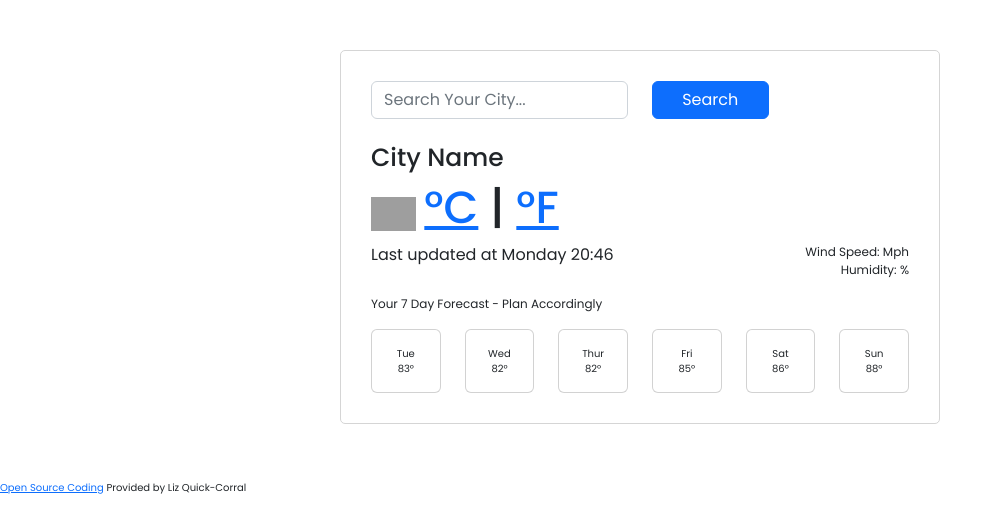
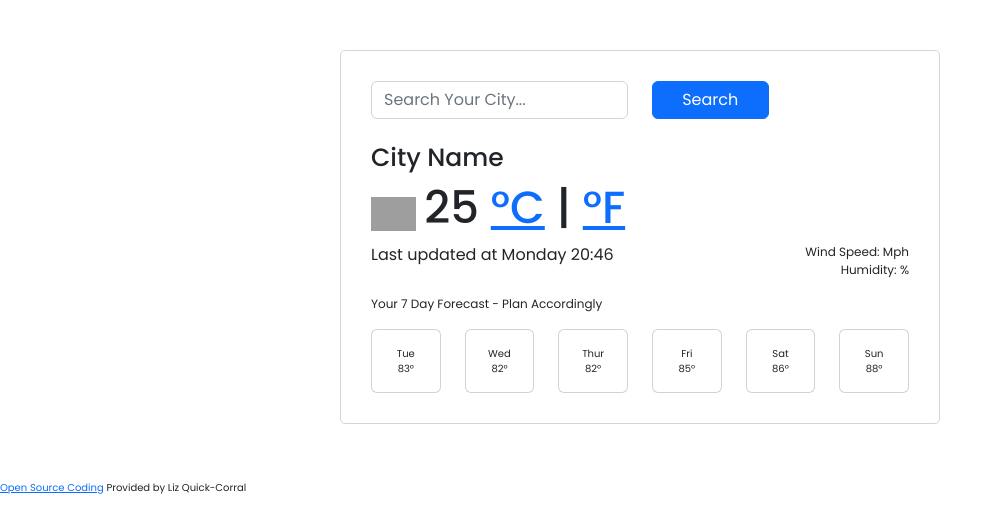
Before and after one commit to quickliz14/SheCodes-Project, a website built with Parcel: page index.html in a window 1280 px wide. Shown: the whole page, without its empty margins (0-1003 px from the left). Built offline with nearby package versions, Linux system fonts and the light colour scheme; no server answers; grey boxes are pictures that could not be loaded.

Commit message:
Update index.html
trying to move temp outside span element

```diff
--- a/index.html
+++ b/index.html
@@ -39,11 +39,11 @@
                     <h1 id="city-name">City Name</h1>
                     <h2>
                         <img src="http://openweathermap.org/img/wn/10d@2x.png" alt="cloudy" id="icon" />
-                        <span class="main-temperature"><span id="temp">
-                                <span class="units">
-                                    <a href="#" id="celsius-link" class="active">°C</a> |
-                                    <a href="#" id="fahrenheit-link">°F</a>
-                                </span>
+                        <span class="main-temperature">
+                            <span id="temp">25</span>
+                            <span class="units">
+                                <a href="#" id="celsius-link" class="active">°C</a> |
+                                <a href="#" id="fahrenheit-link">°F</a>
                             </span>
                         </span>
                     </h2>
```
